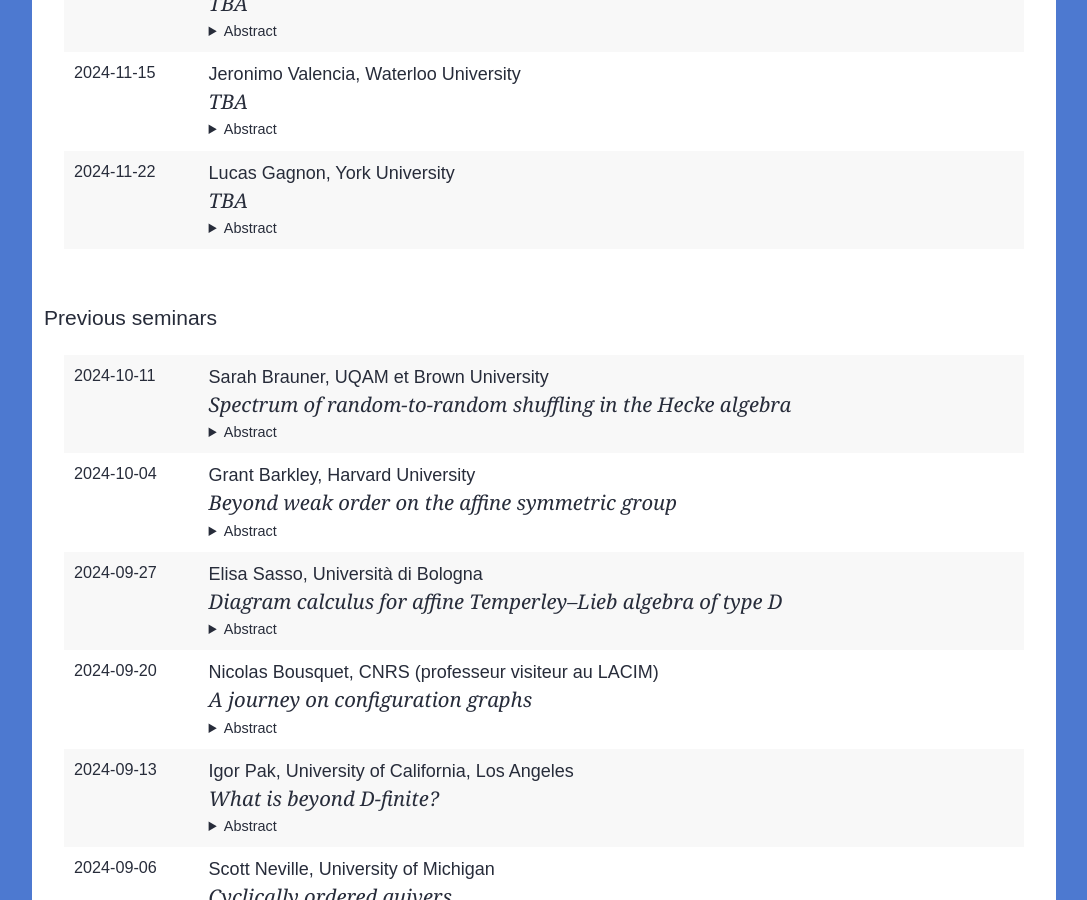
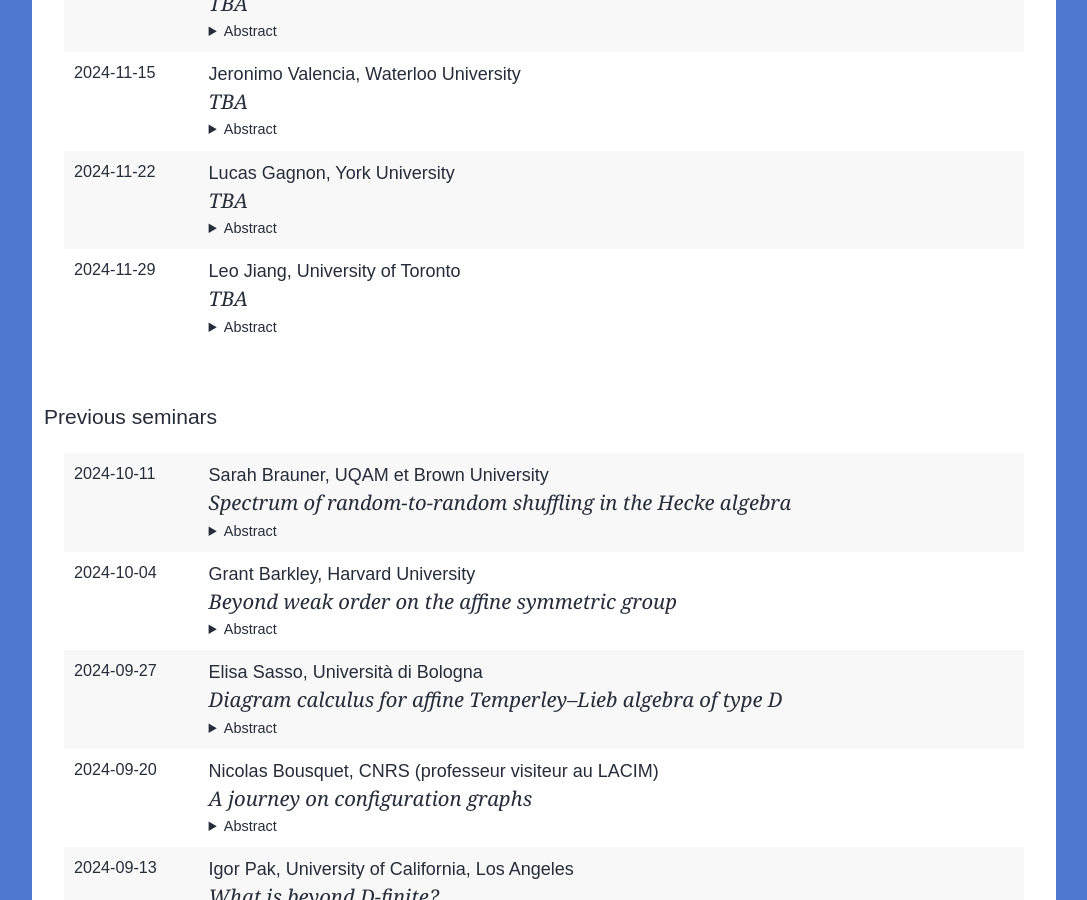
Before and after one commit to lacim-uqam/lacim-uqam.github.io, a Jekyll site: the page built from en/seminar.md, in a window 1280 px wide and 900 px high, scrolled down 1109 px. Shown: the whole window, without its empty margins (96-1183 px from the left). Built offline with Jekyll 4.4.1, drawn with Linux system fonts in a browser that asks for light colours; formulas are drawn with MathJax 3; our own code applies the rules of GitHub Pages for plain Markdown files.

Commit message:
Update lacim-seminar.yml

```diff
--- a/_data/lacim-seminar.yml
+++ b/_data/lacim-seminar.yml
@@ -1,3 +1,11 @@
+- speaker: Leo Jiang
+  affiliation: University of Toronto
+  title: >
+    TBA
+  date: 2024-11-29
+  abstract: >
+    TBA
+
 - speaker: Lucas Gagnon
   affiliation: York University
   title: >
```
